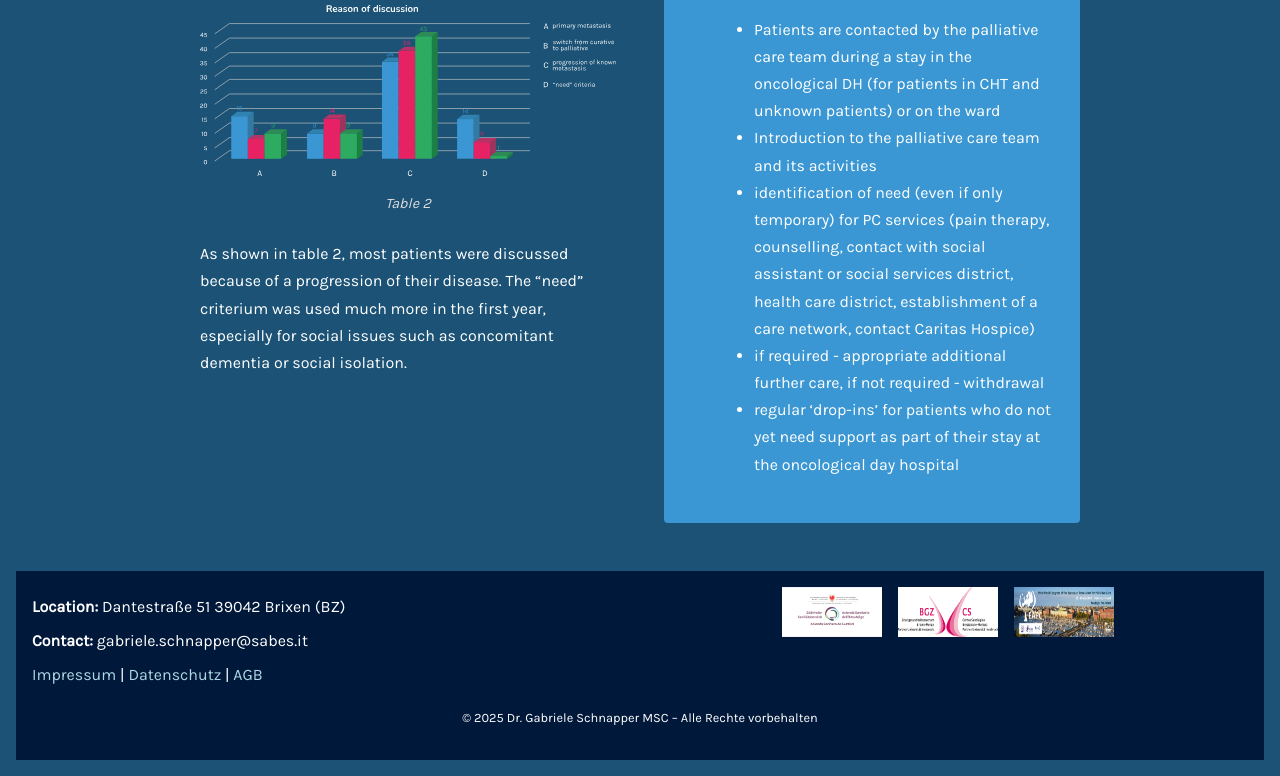
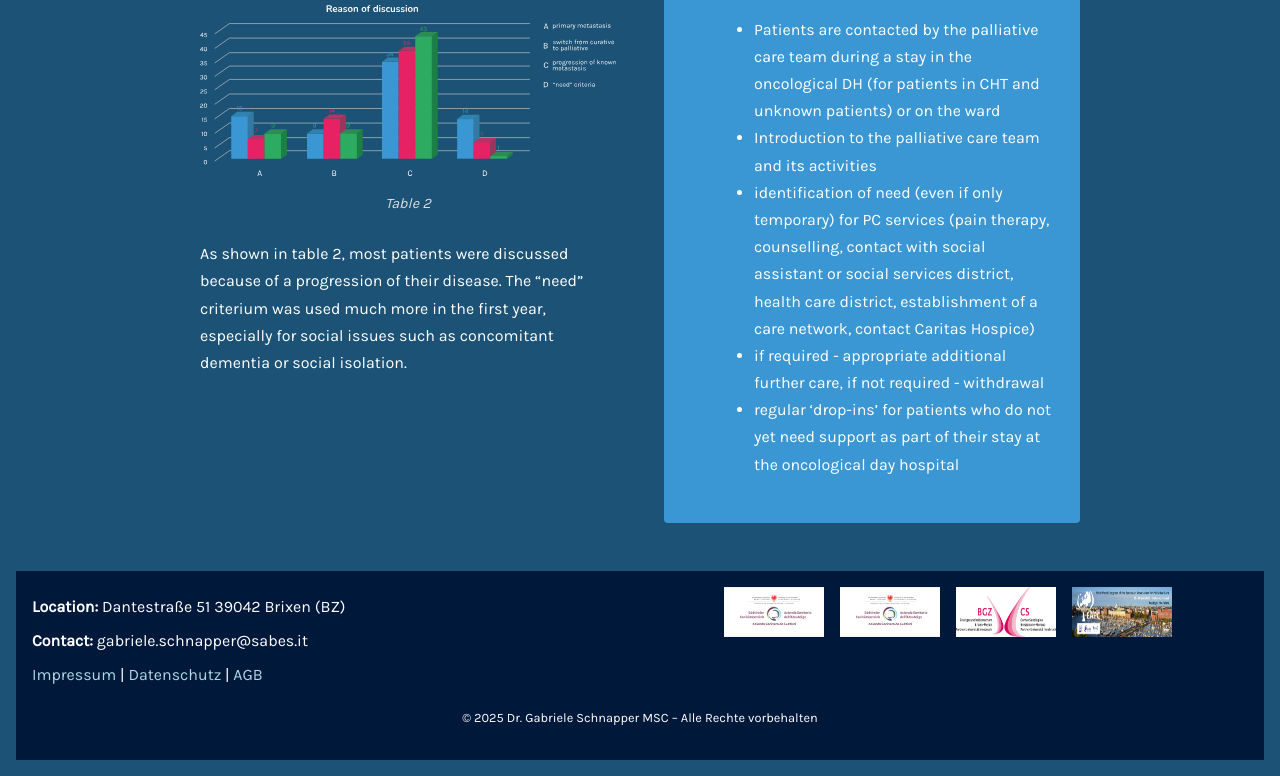
Before and after one commit to GioddiTave/RoundTable, a plain HTML site: page index.html in a window 1280 px wide. Shown: the part 2657-3433 px from the top of the page. Drawn offline with nearby package versions, Linux system fonts and the light colour scheme.

Commit message:
add logo

```diff
--- a/index.html
+++ b/index.html
@@ -250,6 +250,10 @@
                 alt="Logo 1"
               />
               <img
+                src="img/Asset 1.png"
+                alt="Logo 1"
+              />
+              <img
                 src="img/Asset 3.png"
                 alt="Logo 2"
               />
```
